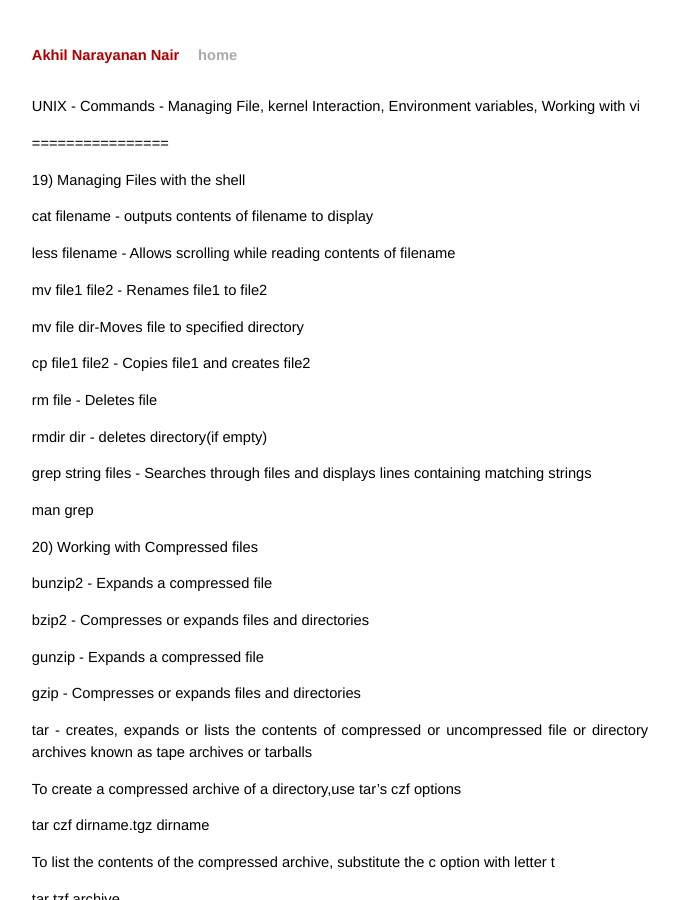
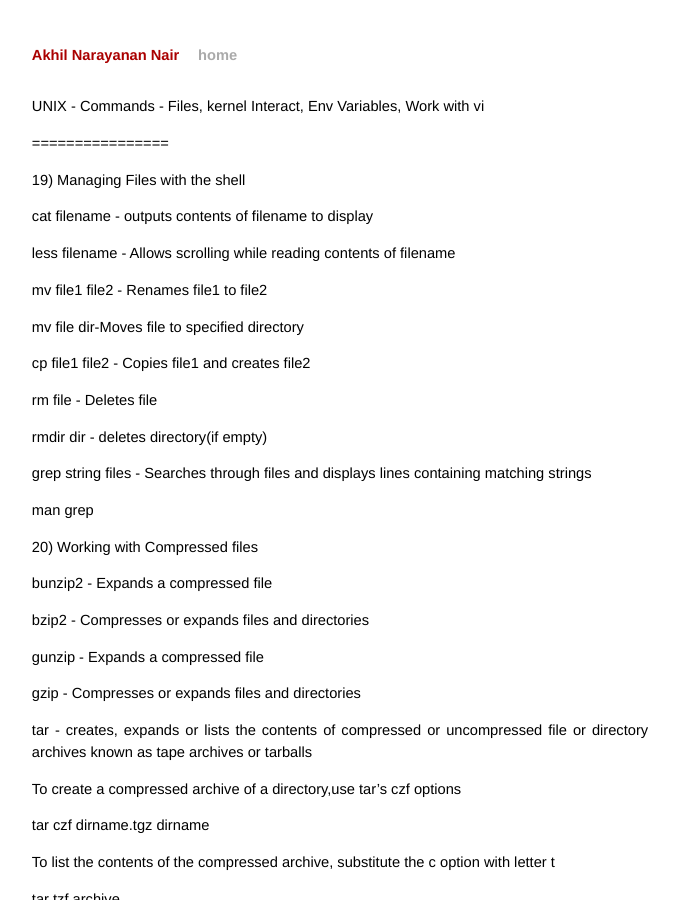
Before and after one commit to akhiln007/web-repo, a Jekyll site: the page built from _posts/2018-03-28-Unix Commands.md, in a window 1280 px wide and 900 px high. Shown: the whole window, without its empty margins (300-979 px from the left). Built offline with Jekyll 4.4.1, drawn with Linux system fonts in a browser that asks for light colours.

Commit message:
Update 2018-03-28-Unix Commands.md

```diff
--- a/_posts/2018-03-28-Unix Commands.md
+++ b/_posts/2018-03-28-Unix Commands.md
@@ -1,7 +1,7 @@
 ---
 layout: post
 
-title: UNIX - Commands - Managing File, kernel Interaction, Environment variables, Working with vi
+title: UNIX - Commands - Files, kernel Interact, Env Variables, Work with vi
 ---
 
 
```
